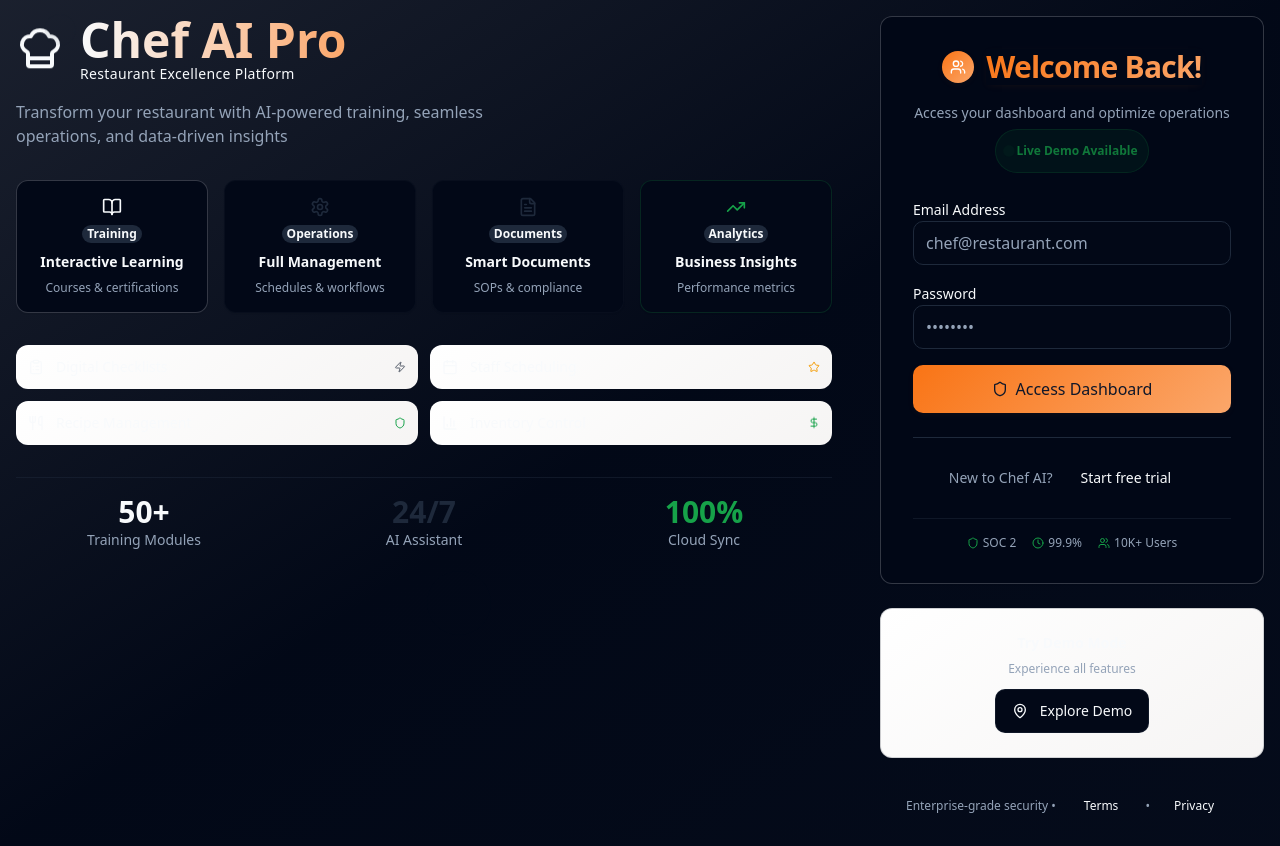
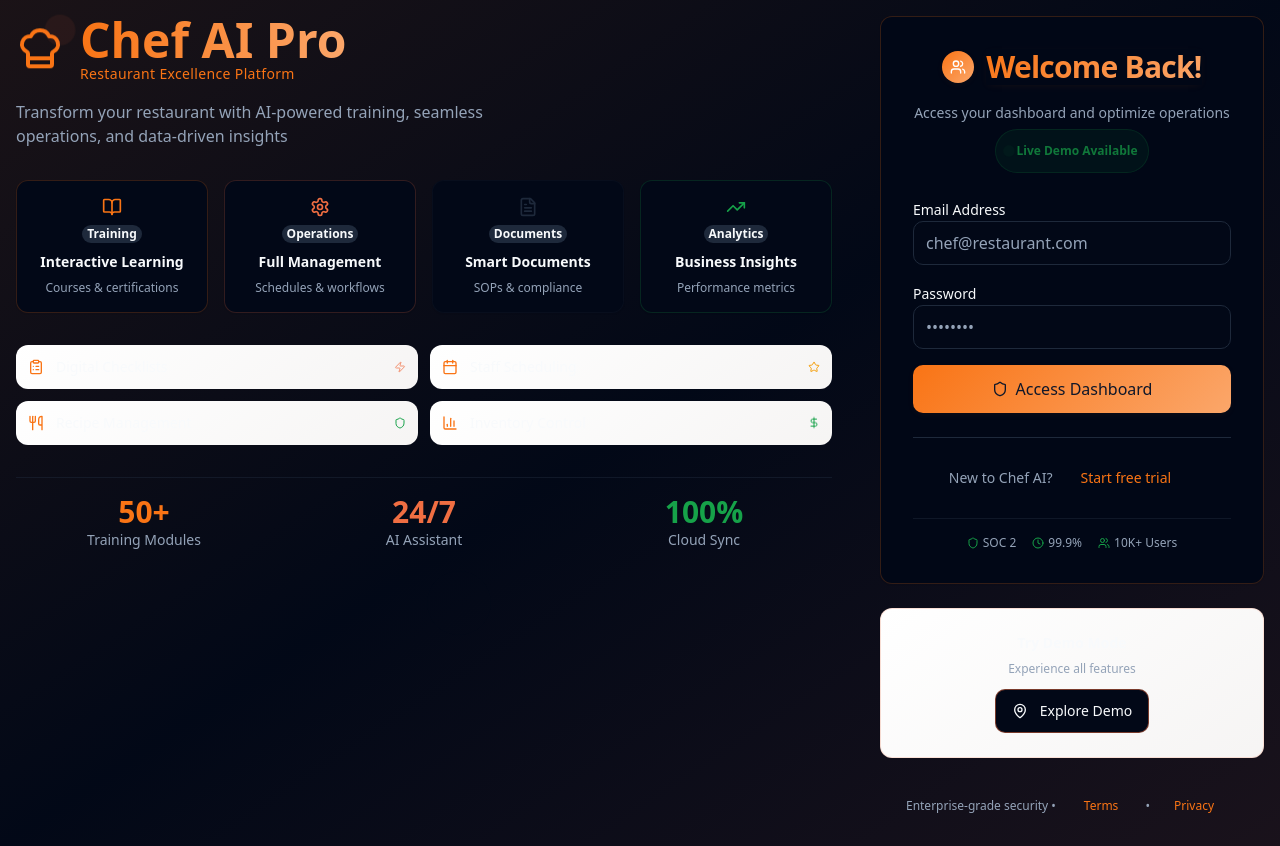
Before and after one commit to cwhipp00/chef-ai-boss, a React (Vite) app: page /auth in a window 1280 px wide. Built offline with nearby package versions, Linux system fonts and the light colour scheme.

Commit message:
Fix appearance settings functionality

```diff
--- a/src/contexts/AppearanceContext.tsx
+++ b/src/contexts/AppearanceContext.tsx
@@ -90,13 +90,14 @@ export function AppearanceProvider({ children }: { children: React.ReactNode })
     console.log('🔧 Applying appearance settings:', settings);
     const root = document.documentElement;
 
-    // Apply color theme
+    // Apply color theme with !important to override CSS specificity
     const theme = colorThemes[settings.colorTheme];
     console.log('🎨 Applying theme colors:', theme);
-    root.style.setProperty('--primary', theme.primary);
-    root.style.setProperty('--primary-glow', theme.primaryGlow);
-    root.style.setProperty('--accent', theme.accent);
-    root.style.setProperty('--success', theme.success);
+    root.style.setProperty('--primary', theme.primary, 'important');
+    root.style.setProperty('--primary-glow', theme.primaryGlow, 'important');
+    root.style.setProperty('--accent', theme.accent, 'important');
+    root.style.setProperty('--success', theme.success, 'important');
+    root.style.setProperty('--ring', theme.primary, 'important');
 
     // Apply font size
     const fontSize = fontSizeScales[settings.fontSize];
--- a/src/index.css
+++ b/src/index.css
@@ -111,7 +111,7 @@ All colors MUST be HSL.
     --popover: 222.2 84% 4.9%;
     --popover-foreground: 210 40% 98%;
 
-    --primary: 210 40% 98%;
+    /* Keep primary colors dynamic - they will be overridden by AppearanceProvider */
     --primary-foreground: 222.2 47.4% 11.2%;
 
     --secondary: 217.2 32.6% 17.5%;
@@ -120,7 +120,7 @@ All colors MUST be HSL.
     --muted: 217.2 32.6% 17.5%;
     --muted-foreground: 215 20.2% 65.1%;
 
-    --accent: 217.2 32.6% 17.5%;
+    /* Keep accent dynamic */
     --accent-foreground: 210 40% 98%;
 
     --destructive: 0 62.8% 30.6%;
@@ -128,7 +128,7 @@ All colors MUST be HSL.
 
     --border: 217.2 32.6% 17.5%;
     --input: 217.2 32.6% 17.5%;
-    --ring: 212.7 26.8% 83.9%;
+    /* Keep ring dynamic */
 
     /* Prep Dashboard Dark Colors */
     --prep-header: 142 86% 35%;
```
